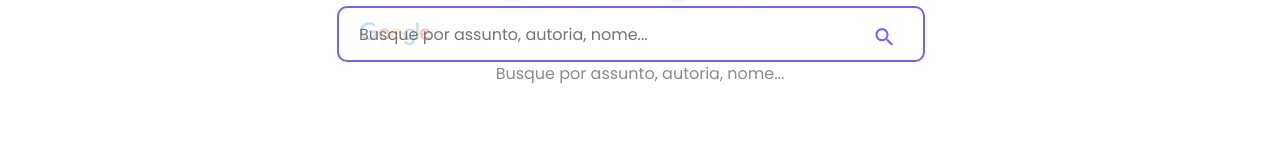
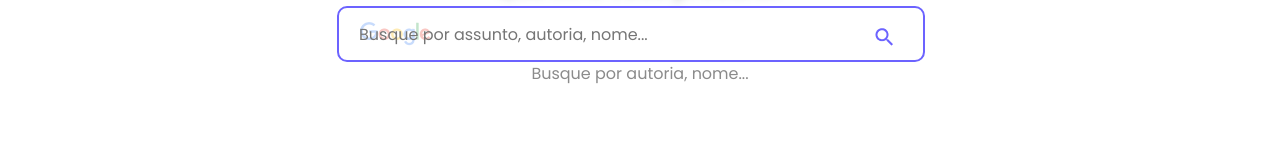
Before and after one commit to yarego-brozek-unvoid/Calendar-ci, an Angular app: page /lista-livros in a window 1280 px wide. Shown: the part 255-407 px from the top of the page. Built offline with nearby package versions, Linux system fonts and the light colour scheme.

Commit message:
adjusting placeholder

```diff
--- a/src/app/views/lista-livros/lista-livros.component.html
+++ b/src/app/views/lista-livros/lista-livros.component.html
@@ -10,7 +10,7 @@
       <img src="assets/imagens/icone-busca.png" alt="Lupa de cor roxa">
     </button>
   </div>
-  <p>Busque por assunto, autoria, nome...</p>
+  <p>Busque por autoria, nome...</p>
 <div class="container-card" *ngIf="livrosEncontrados$ | async as listaLivros, else telaInicial">
   <div *ngFor="let livro of listaLivros">
     <app-livro [livro]="livro"></app-livro>
```
